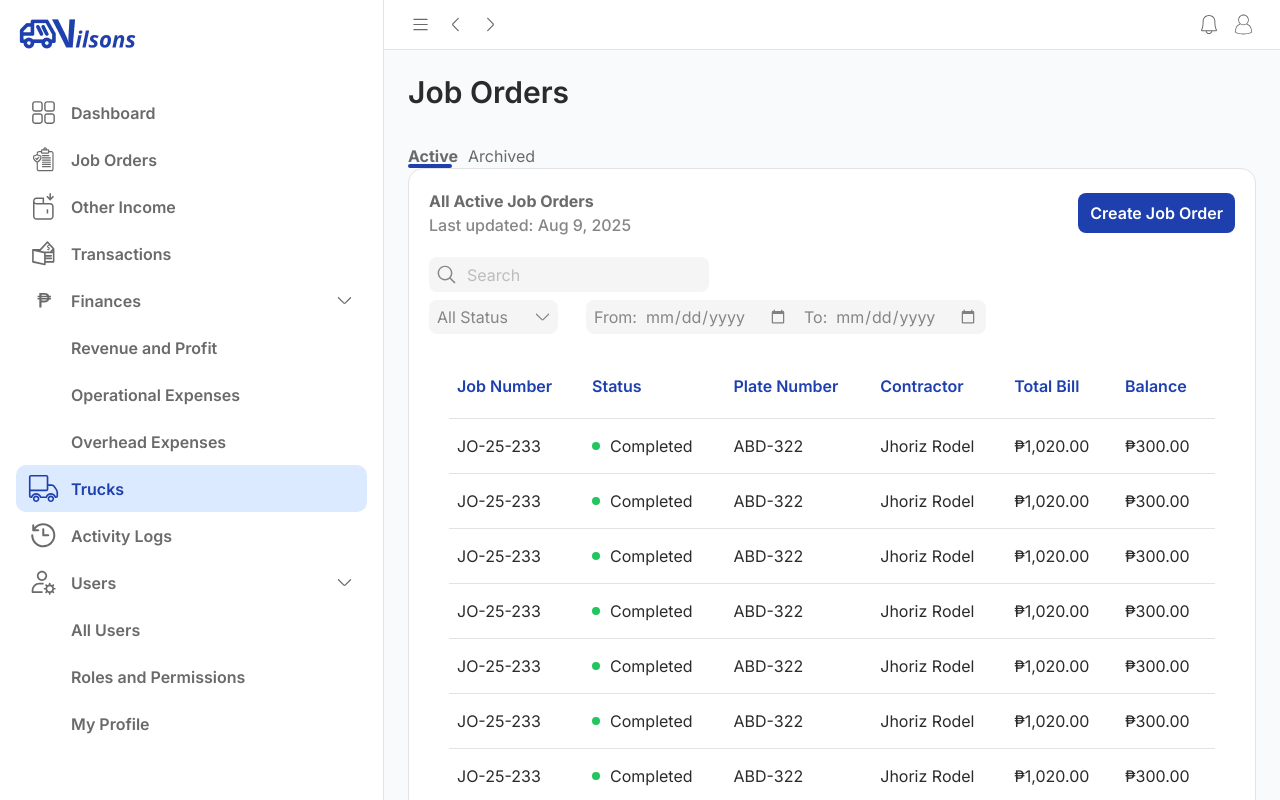
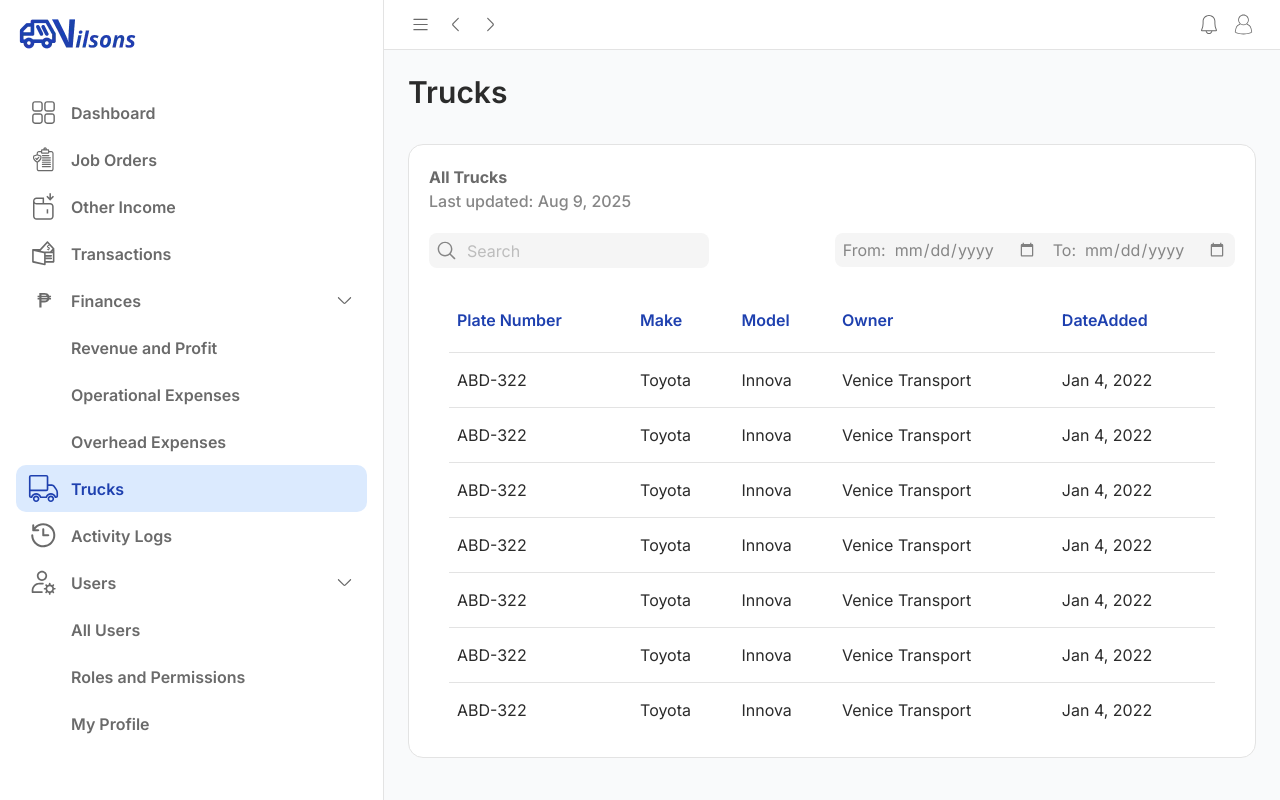
Before and after one commit to JhorizRodel-Aquino/Vilsons-Frontend, a React (Vite) app in the folder vilsons-frontend/: page /trucks in a window 1280 px wide. Built offline with nearby package versions, Linux system fonts and the light colour scheme.

Commit message:
Created trucks page.

```diff
--- a/vilsons-frontend/src/App.tsx
+++ b/vilsons-frontend/src/App.tsx
@@ -7,6 +7,7 @@ import OtherIncomePage from './pages/Admin/other_income/OtherIncomePage'
 import TransactionsPage from './pages/Admin/transactions/TransactionsPage'
 import OperationalExpensesPage from './pages/Admin/operational_expenses/OperationalExpensesPage'
 import OverheadExpensesPage from './pages/Admin/overhead_expenses/OverheadExpensesPage'
+import TrucksPage from './pages/Admin/trucks/TrucksPage'
 
 function App() {
   return (
@@ -19,7 +20,7 @@ function App() {
       <Route path='/revenue-and-profit' element={<JobOrdersPage />} />
       <Route path='/operational-expenses' element={<OperationalExpensesPage />} />
       <Route path='/overhead-expenses' element={<OverheadExpensesPage />} />
-      <Route path='/trucks' element={<JobOrdersPage />} />
+      <Route path='/trucks' element={<TrucksPage />} />
       <Route path="*" element={<NotFoundPage />} />
     </Routes>
   )
--- a/vilsons-frontend/src/pages/Admin/operational_expenses/OperationalExpensesMaterialsTabContent.tsx
+++ b/vilsons-frontend/src/pages/Admin/operational_expenses/OperationalExpensesMaterialsTabContent.tsx
@@ -10,8 +10,8 @@ import TableTotal from "../../../components/TableTotal";
 
 export default function OperationalExpensesMaterialsTabContent() {
     type MaterialExpense = {
+        jobNumber: string;
         plateNumber: string;
-        jobNumber: string;
         material: string;
         quantity: number;
         amount: number;
--- /dev/null
+++ b/vilsons-frontend/src/pages/Admin/trucks/TrucksContent.tsx
@@ -0,0 +1,50 @@
+import type { Column } from "../../../components/table/Table";
+import Info from "../../../components/Info"
+import Details from "../../../components/Details"
+import TableFilter from "../../../components/TableFilter"
+import SearchBar from "../../../components/SearchBar"
+import DateRange from "../../../components/DateRange";
+import Table from "../../../components/table/Table"
+
+export default function TrucksContent() {
+    type Truck = {
+        plateNumber: string;
+        make: string;
+        model: string;
+        owner: string;
+        dateAdded: string;
+    };
+
+    const truckColumns: Column<Truck>[] = [
+        {key: "plateNumber", label: "Plate Number"},
+        {key: "make", label: "Make"},
+        {key: "model", label: "Model"},
+        {key: "owner", label: "Owner"},
+        {key: "dateAdded", label: "DateAdded"},
+    ];
+
+    const trucks: Truck[] = [
+        {make: 'Toyota', plateNumber: 'ABD-322', model: 'Innova', owner: 'Venice Transport', dateAdded: 'Jan 4, 2022'},
+        {make: 'Toyota', plateNumber: 'ABD-322', model: 'Innova', owner: 'Venice Transport', dateAdded: 'Jan 4, 2022'},
+        {make: 'Toyota', plateNumber: 'ABD-322', model: 'Innova', owner: 'Venice Transport', dateAdded: 'Jan 4, 2022'},
+        {make: 'Toyota', plateNumber: 'ABD-322', model: 'Innova', owner: 'Venice Transport', dateAdded: 'Jan 4, 2022'},
+        {make: 'Toyota', plateNumber: 'ABD-322', model: 'Innova', owner: 'Venice Transport', dateAdded: 'Jan 4, 2022'},
+        {make: 'Toyota', plateNumber: 'ABD-322', model: 'Innova', owner: 'Venice Transport', dateAdded: 'Jan 4, 2022'},
+        {make: 'Toyota', plateNumber: 'ABD-322', model: 'Innova', owner: 'Venice Transport', dateAdded: 'Jan 4, 2022'},
+    ];
+
+    return (
+        <>
+            <Info>
+                <Details subtitle={'All Trucks'} modifiedDate="Aug 9, 2025" />
+            </Info>
+
+            <TableFilter>
+                <SearchBar />
+                <DateRange />
+            </TableFilter>
+
+            <Table columns={truckColumns} rows={trucks} />
+        </>
+    )
+}
--- /dev/null
+++ b/vilsons-frontend/src/pages/Admin/trucks/TrucksPage.tsx
@@ -0,0 +1,27 @@
+import Sidebar from "../../../components/sidebar/Sidebar";
+import Header from "../../../components/Header";
+import PageHeading from "../../../components/PageHeading";
+import ContentLayout from "../../../components/ContentLayout";
+import Main from "../../../components/Main";
+import PageContent from "../../../components/PageContent";
+import AppLayout from "../../../components/AppLayout";
+import TrucksContent from "./TrucksContent";
+
+export default function TrucksPage() {
+    return (
+        <AppLayout>
+            <Sidebar />
+
+            <ContentLayout>
+                <Header />
+                <Main>
+                    <PageHeading title={'Trucks'} />
+
+                    <PageContent>
+                        <TrucksContent />
+                    </PageContent>
+                </Main>
+            </ContentLayout>
+        </AppLayout>
+    )
+}
```
